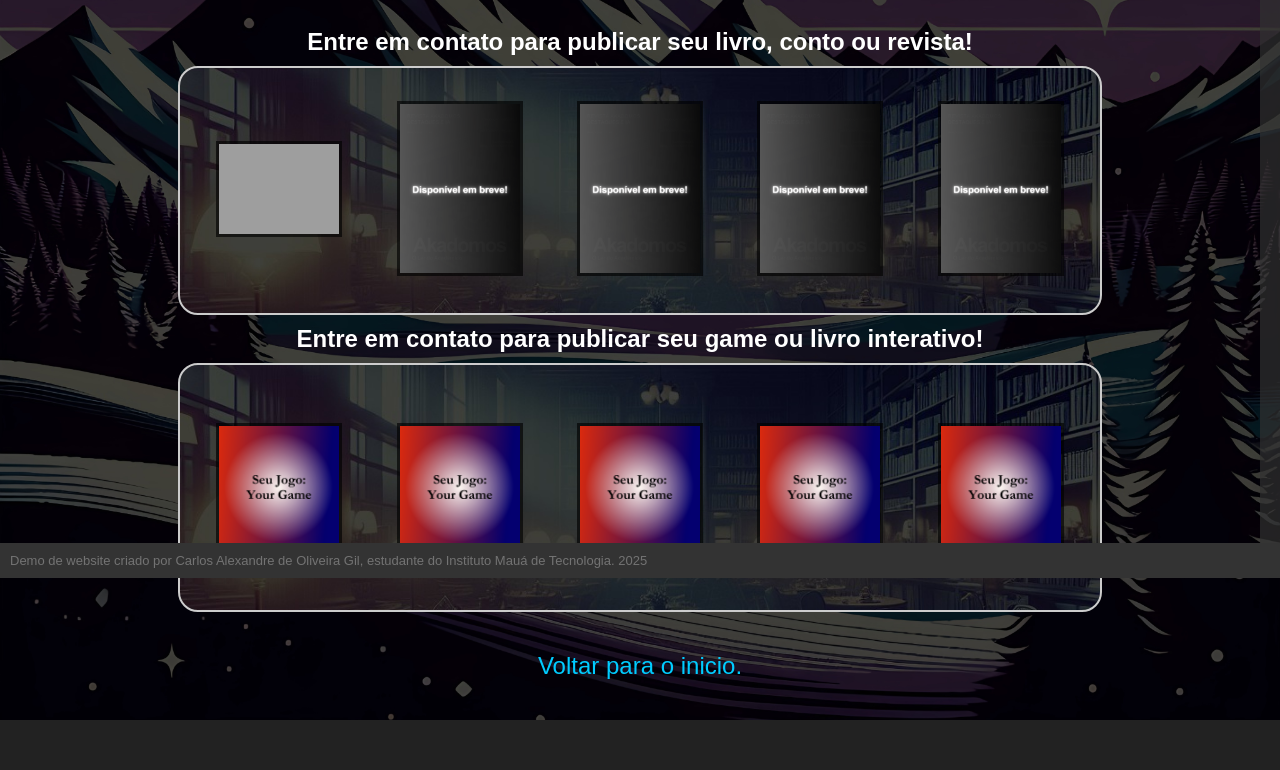
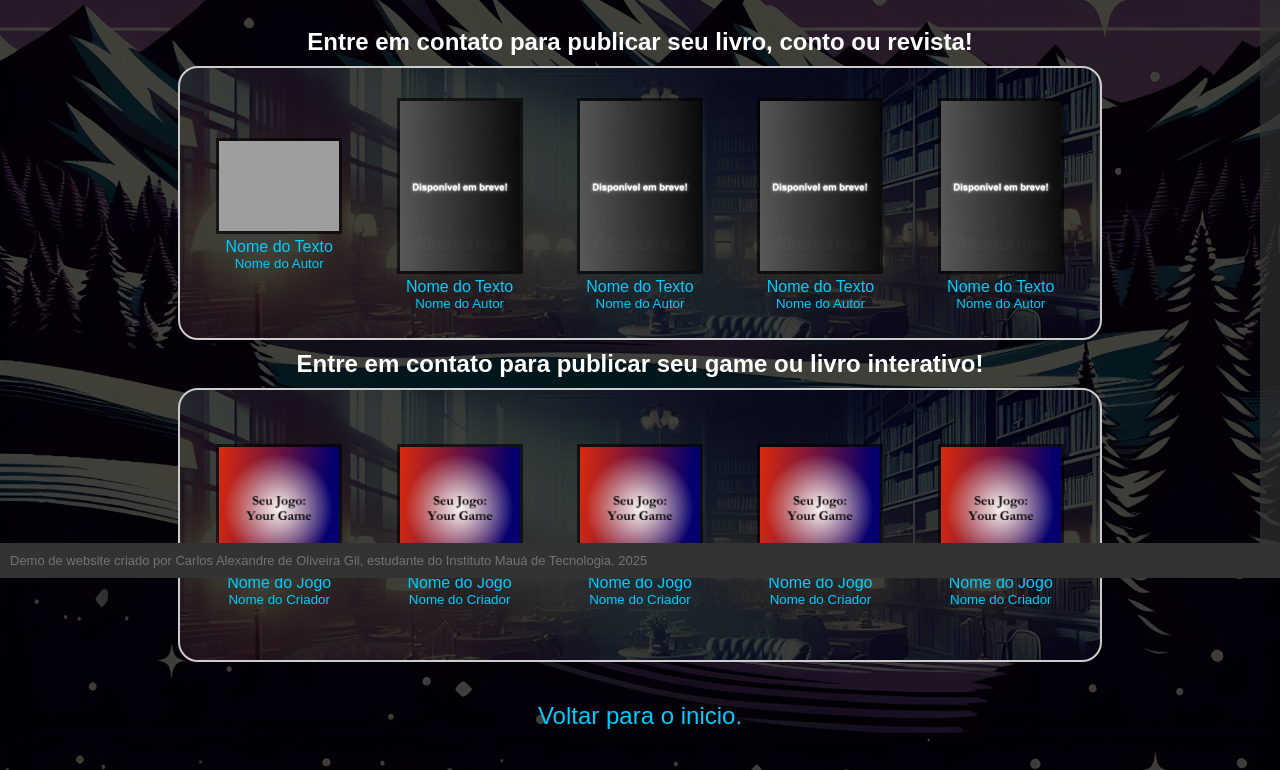
Before and after one commit to CAlexGil/Akadomos-Showcase, a plain HTML site: page biblio.html in a window 1280 px wide. Shown: the part 222-992 px from the top of the page. Before the commit the page ends 942 px from the top, so only its background shows below. Drawn offline with Linux system fonts and the light colour scheme; grey boxes are pictures that could not be loaded.

Commit message:
contato e creditos

```diff
--- a/biblio.html
+++ b/biblio.html
@@ -49,30 +49,40 @@
         <div class="coluna">
             <a href="static/Revistas/AkadomosN1.pdf" target="_blank">
                 <img class="book" src="static/Revistas/AkadomosN1.png"></img>
+                    <div class="text">Nome do Texto</div>
+                    <div class="texts">Nome do Autor</div>
             </a>
         </div>
 
         <div class="coluna">
-            <a href="#" target="_blank">
+            <a href="contato.html" target="_blank">
                 <img class="book" src="static/Revistas/Comingsoon2.png"></img>
+                    <div class="text">Nome do Texto</div>
+                    <div class="texts">Nome do Autor</div>
             </a>
         </div>
 
         <div class="coluna">
-            <a href="#" target="_blank">
+            <a href="contato.html" target="_blank">
                 <img class="book" src="static/Revistas/Comingsoon2.png"></img>
+                    <div class="text">Nome do Texto</div>
+                    <div class="texts">Nome do Autor</div>
             </a>
         </div>
 
         <div class="coluna">
-            <a href="#" target="">
+            <a href="contato.html" target="">
                 <img class="book" src="static/Revistas/Comingsoon2.png"></img>
+                    <div class="text">Nome do Texto</div>
+                    <div class="texts">Nome do Autor</div>
             </a>
         </div>
 
         <div class="coluna">
-            <a href="#" target="_blank">
+            <a href="contato.html" target="_blank">
                 <img class="book" src="static/Revistas/Comingsoon2.png"></img>
+                    <div class="text">Nome do Texto</div>
+                    <div class="texts">Nome do Autor</div>
             </a>
         </div>
     </div>
@@ -82,33 +92,44 @@
 
     <div class="container-colunasn2">
         <div class="coluna">
-            <a href="#" target="_blank">
+            <a href="contato.html" target="_blank">
                 <img class="book" src="static/Imagens/YourGame.png"></img>
+                    <div class="text">Nome do Jogo</div>
+                    <div class="texts">Nome do Criador</div>
             </a>
         </div>
 
         <div class="coluna">
-            <a href="#" target="_blank">
+            <a href="contato.html" target="_blank">
                 <img class="book" src="static/Imagens/YourGame.png"></img>
+                    <div class="text">Nome do Jogo</div>
+                    <div class="texts">Nome do Criador</div>
             </a>
         </div>
 
         <div class="coluna">
-            <a href="#" target="_blank">
+            <a href="contato.html" target="_blank">
                 <img class="book" src="static/Imagens/YourGame.png"></img>
+                    <div class="text">Nome do Jogo</div>
+                    <div class="texts">Nome do Criador</div>
             </a>
         </div>
 
         <div class="coluna">
-            <a href="#" target="">
+            <a href="contato.html" target="">
                 <img class="book" src="static/Imagens/YourGame.png"></img>
+                    <div class="text">Nome do Jogo</div>
+                    <div class="texts">Nome do Criador</div>
             </a>
         </div>
 
         <div class="coluna">
-            <a href="#" target="_blank">
+            <a href="contato.html" target="_blank">
                 <img class="book" src="static/Imagens/YourGame.png"></img>
+                    <div class="text">Nome do Jogo</div>
+                    <div class="texts">Nome do Criador</div>
             </a>
+
         </div>
     </div>
 
--- a/static/main.css
+++ b/static/main.css
@@ -109,6 +109,7 @@
     color: #ff7300;
 }
 
+
 body {
     background-color: #222;
     margin: 0px;
@@ -139,6 +140,27 @@ body a:hover {
     justify-content: center;
     display: flex;
 }
+
+.text {
+    font-size: medium;
+    max-width: 800px;
+    margin: 0 auto;
+    padding: 0px;
+    align-items: center;
+    justify-content: center;
+    display: flex;
+}
+
+.texts {
+    font-size: smaller;
+    max-width: 800px;
+    margin: 0 auto;
+    padding: 0px;
+    align-items: center;
+    justify-content: center;
+    display: flex;
+}
+
 
 .container2 {
     background-image: url(Imagens/bkg1.jpg);
@@ -339,7 +361,7 @@ body a:hover {
     display: grid;
     grid-template-columns: 1fr 1fr 1fr 1fr 1fr;
     gap: 2px;
-    height: 225px;
+    height: 250px;
 }
 
 .container-colunasnl {
```
Also changed, not shown: contato.html (added, +63 -0 lines).
